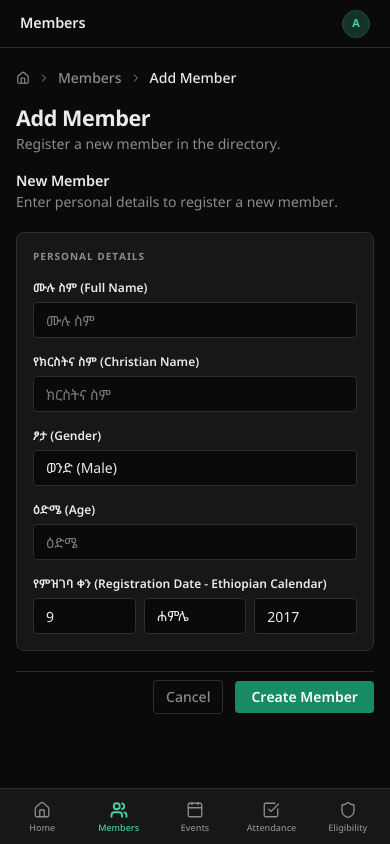
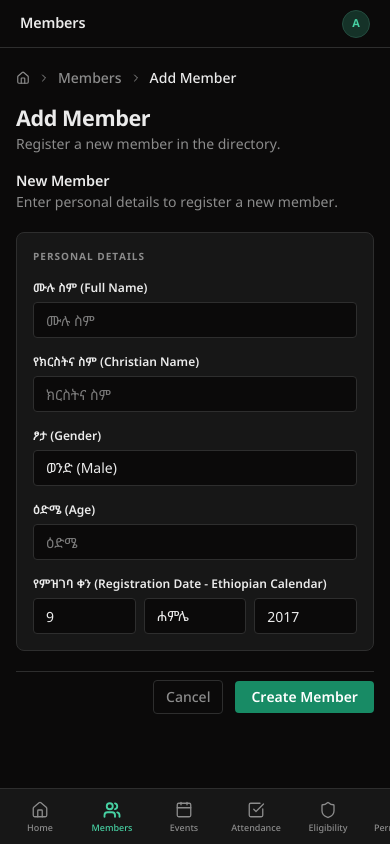
Before and after one commit to kaleablemmadev/fh-abalat, a Next.js app: page /members/new in a window 390 px wide. Built offline with nearby package versions, Linux system fonts and the light colour scheme.

Commit message:
Built the MVP with docx report download and some layout adjustments

```diff
--- a/src/app/attendance/components/MultiMonthGrid.tsx
+++ b/src/app/attendance/components/MultiMonthGrid.tsx
@@ -314,12 +314,12 @@ export default function MultiMonthGrid({
         )}
       </div>
 
-      {/* ── Sticky save bar ───────────────────────────────────────────── */}
+      {/* ── Save bar ───────────────────────────────────────────── */}
       <div
-        className="fixed bottom-0 left-0 md:left-56 right-0 px-5 py-3 z-40 flex items-center justify-between"
+        className="mt-6 px-5 py-3 rounded-lg flex items-center justify-between"
         style={{
           background: 'hsl(var(--card))',
-          borderTop: '1px solid hsl(var(--border))',
+          border: '1px solid hsl(var(--border))',
         }}
       >
         {/* Status messages */}
--- a/src/app/events/[eventId]/attendance/components/AttendanceGrid.tsx
+++ b/src/app/events/[eventId]/attendance/components/AttendanceGrid.tsx
@@ -266,12 +266,12 @@ export default function AttendanceGrid({
         )}
       </div>
 
-      {/* ── Sticky save bar ───────────────────────────────────────────── */}
+      {/* ── Save bar ───────────────────────────────────────────── */}
       <div
-        className="fixed bottom-0 left-0 md:left-56 right-0 px-5 py-3 z-40 flex items-center justify-between"
+        className="mt-6 px-5 py-3 rounded-lg flex items-center justify-between"
         style={{
           background: 'hsl(var(--card))',
-          borderTop: '1px solid hsl(var(--border))',
+          border: '1px solid hsl(var(--border))',
         }}
       >
         {/* Status messages */}
--- a/src/app/globals.css
+++ b/src/app/globals.css
@@ -92,6 +92,15 @@
 
 .animate-fade-in  { animation: fadeIn  180ms ease-out both; }
 .animate-slide-in { animation: slideIn 180ms ease-out both; }
+
+/* ─── Utilities ────────────────────────────────────────────────────────────── */
+.no-scrollbar::-webkit-scrollbar {
+  display: none;
+}
+.no-scrollbar {
+  -ms-overflow-style: none;
+  scrollbar-width: none;
+}
 
 /* ─── Skeleton shimmer ──────────────────────────────────────────────────────── */
 .skeleton {
--- a/src/components/layout/AppLayout.tsx
+++ b/src/components/layout/AppLayout.tsx
@@ -17,8 +17,7 @@ const navItems = [
   { name: 'Attendance',  href: '/attendance/chore', icon: CheckSquare },
   { name: 'Eligibility', href: '/eligibility-rules', icon: Shield },
   { name: 'Permissions', href: '/permission-types', icon: FileText },
-  { name: 'Reports',     href: '/reports/monthly-attendance', icon: BarChart3 },
-  { name: 'Settings',    href: '/settings',        icon: Settings },
+  { name: 'Reports',     href: '/reports/monthly-attendance', icon: BarChart3 }
 ];
 
 /** Derive initials from a display name */
@@ -139,7 +138,7 @@ export default function AppLayout({ children }: AppLayoutProps) {
       </aside>
 
       {/* ── Main content ────────────────────────────────────────────────── */}
-      <main className="flex-1 flex flex-col min-h-screen pb-14 md:pb-0 min-w-0">
+      <main className="flex-1 flex flex-col min-h-screen pb-20 md:pb-0 min-w-0">
 
         {/* Top bar */}
         <header
@@ -190,19 +189,20 @@ export default function AppLayout({ children }: AppLayoutProps) {
 
       {/* ── Mobile bottom nav ───────────────────────────────────────────── */}
       <nav
-        className="md:hidden fixed bottom-0 left-0 right-0 h-14 flex items-center justify-around z-50 px-1"
+        className="md:hidden fixed bottom-0 left-0 right-0 h-14 flex items-center overflow-x-auto no-scrollbar whitespace-nowrap snap-x z-50 px-1 pb-safe"
         style={{
           background: 'hsl(var(--card))',
           borderTop: '1px solid hsl(var(--border))',
+          paddingBottom: 'env(safe-area-inset-bottom)',
         }}
       >
-        {navItems.slice(0, 5).map((item) => {
+        {navItems.map((item) => {
           const active = isActive(item.href);
           return (
             <Link
               key={item.name}
               href={item.href}
-              className="flex flex-col items-center justify-center w-full h-full gap-1 transition-colors duration-150"
+              className="flex flex-col items-center justify-center min-w-[4.5rem] flex-1 h-full gap-1 snap-center transition-colors duration-150"
               style={{ color: active ? 'hsl(160 60% 55%)' : 'hsl(var(--muted-foreground))' }}
             >
               <item.icon size={18} strokeWidth={active ? 2.5 : 1.75} />
```
Also changed, not shown: .artifacts/978b4688-ad8b-4e1a-8358-8e044d22cb89/implementation_plan.artifact.md, .artifacts/978b4688-ad8b-4e1a-8358-8e044d22cb89/task.artifact.md, .artifacts/978b4688-ad8b-4e1a-8358-8e044d22cb89/walkthrough.artifact.md.
